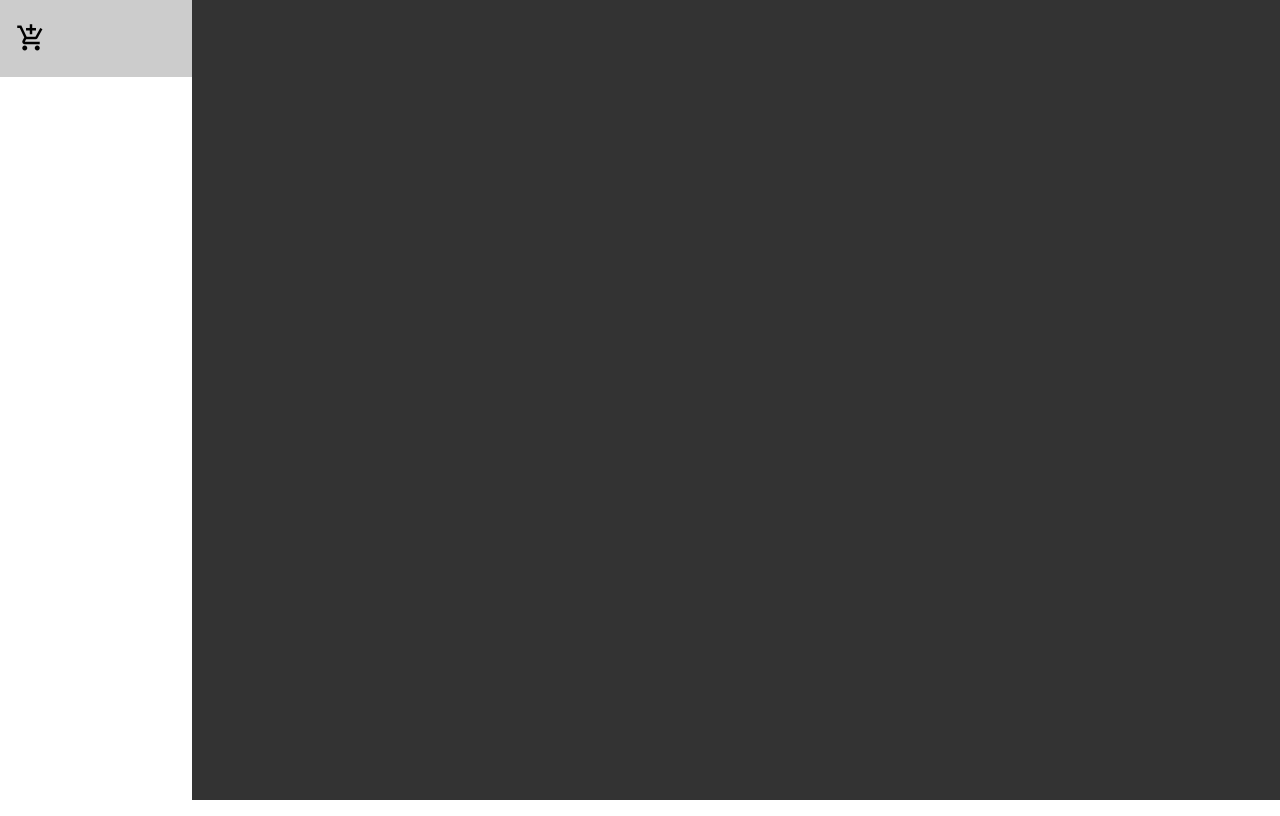
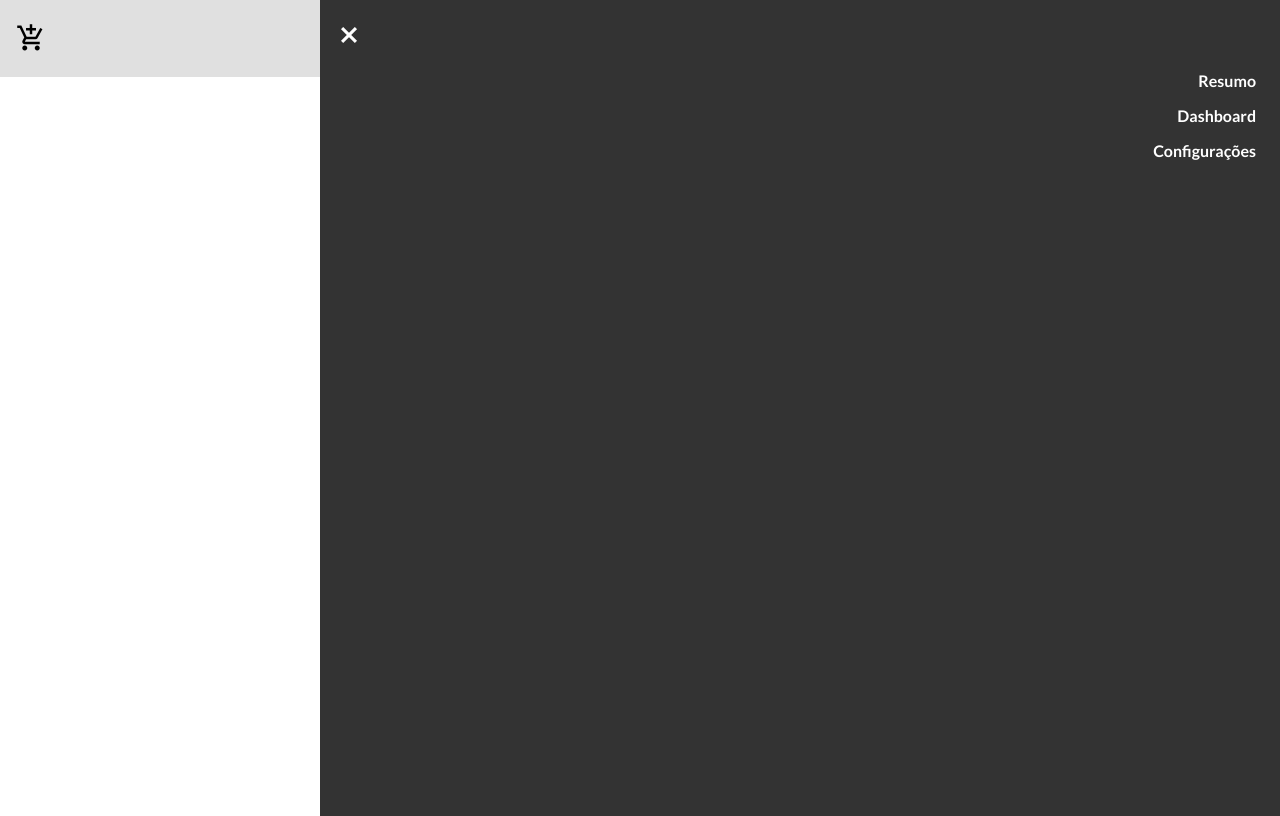
Before and after one commit to GitVitor/spa, a Vue app: page / in a window 1280 px wide. Both pictures are taken after a click on the icon "menu". Built offline with nearby package versions, Linux system fonts and the light colour scheme.

Commit message:
add: sidebarMenu content and behavior

```diff
--- a/src/components/SidebarMenu.vue
+++ b/src/components/SidebarMenu.vue
@@ -1,5 +1,18 @@
 <template>
-  <div class="sidebar-menu" :class="{ 'sidebar-menu--open': open }"></div>
+  <transition name="fade">
+    <div class="sidebar-menu d-flex" v-if="open">
+      <header class="sidebar-menu__header">
+        <i class="material-icons sidebar-menu__header__icon-close c-pointer" @click="$emit('close')">
+          close
+        </i>
+      </header>
+      <ul class="sidebar-menu__list">
+        <li class="sidebar-menu__list__item"> <span>Resumo</span> </li>
+        <li class="sidebar-menu__list__item"> <span>Dashboard</span> </li>
+        <li class="sidebar-menu__list__item"> <span>Configurações</span> </li>
+      </ul>
+    </div>
+  </transition>
 </template>
 <script>
 export default {
@@ -13,12 +26,55 @@ export default {
 <style lang="scss" scoped>
 @import "~@/styles/colors";
 
-.sidebar-menu--open {
+.fade-enter-active, .fade-leave-active {
+  transition: opacity .5s;
+}
+.fade-enter, .fade-leave-to /* .fade-leave-active em versões anteriores a 2.1.8 */ {
+  opacity: 0;
+}
+
+.sidebar-menu {
   background-color: map-get($theme-colors, 'dark-gray');
   height: 100vh;
+  flex-direction: column;
+  padding: 8px 0;
   position: absolute;
+  top: 0;
   right: 0;
-  top: 0;
-  width: 85vw;
+  width: 75vw;
+
+  .sidebar-menu__header {
+    padding-left: 16px;
+
+
+    .sidebar-menu__header__icon-close {
+      color: map-get($theme-colors, 'white');
+      font-weight: bold;
+      font-size: 25px;
+      padding: 15px 0;
+    }
+  }
+
+  .sidebar-menu__list {
+    margin: 0;
+    padding: 0;
+    text-align: right;
+  }
+
+  .sidebar-menu__list__item {
+    color: map-get($theme-colors, 'white');
+    cursor: pointer;
+    font-weight: 600;
+    padding: 8px;
+
+    &:hover {
+      color: map-get($theme-colors, 'dark-gray');
+      background-color: map-get($theme-colors, 'gray');
+    }
+
+    span {
+      padding-right: 16px;
+    }
+  }
 }
 </style>
--- a/src/components/VvHeader.vue
+++ b/src/components/VvHeader.vue
@@ -6,9 +6,10 @@
       <i
         class="material-icons header__icon-menu icon--font-bigger"
         @click="sidebarMenuOpen = !sidebarMenuOpen"
-      >menu</i>
+      >menu
+      </i>
     </header>
-    <sidebar-menu :open="sidebarMenuOpen" />
+    <sidebar-menu :open="sidebarMenuOpen" @close="sidebarMenuOpen = false" />
   </div>
 </template>
 <script>
@@ -27,14 +28,14 @@ export default {
 
 <style lang="scss" scoped>
 @import '~@/styles/colors';
+@import "~@/styles/variables.scss";
 
 header {
   background-color: map-get($theme-colors, 'gray');
-  padding: 8px 16px;
+  padding: $block--padding;
   justify-content: space-between;
 
   .header__h1 {
-    cursor: pointer;
     font-size: 24px;
     font-weight: 300;
   }
--- a/src/styles/_utils.scss
+++ b/src/styles/_utils.scss
@@ -1,3 +1,9 @@
+// General class utils
+.c-pointer {
+  cursor: pointer;
+}
+
+// display class utils
 .d-flex {
   display: flex;
 }
--- a/src/styles/app.scss
+++ b/src/styles/app.scss
@@ -6,3 +6,7 @@ body {
   padding: 0;
   font-family: 'Lato';
 }
+
+ul {
+  list-style: none;
+}
--- a/src/styles/colors.scss
+++ b/src/styles/colors.scss
@@ -1,7 +1,7 @@
 $theme-colors: (
   "black": #000000,
   "dark-gray": #333333,
-  "gray": #CCCCCC,
+  "gray": #E0E0E0,
   "white": #FFFFFF
 );
 
--- /dev/null
+++ b/src/styles/variables.scss
@@ -0,0 +1 @@
+$block--padding: 8px 16px;
```
